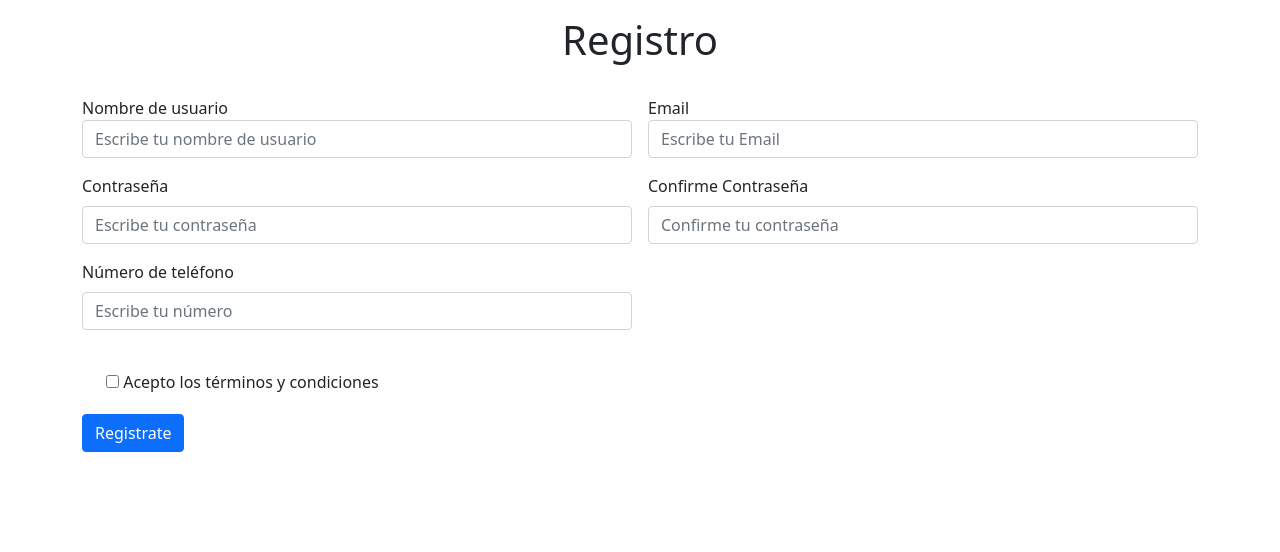
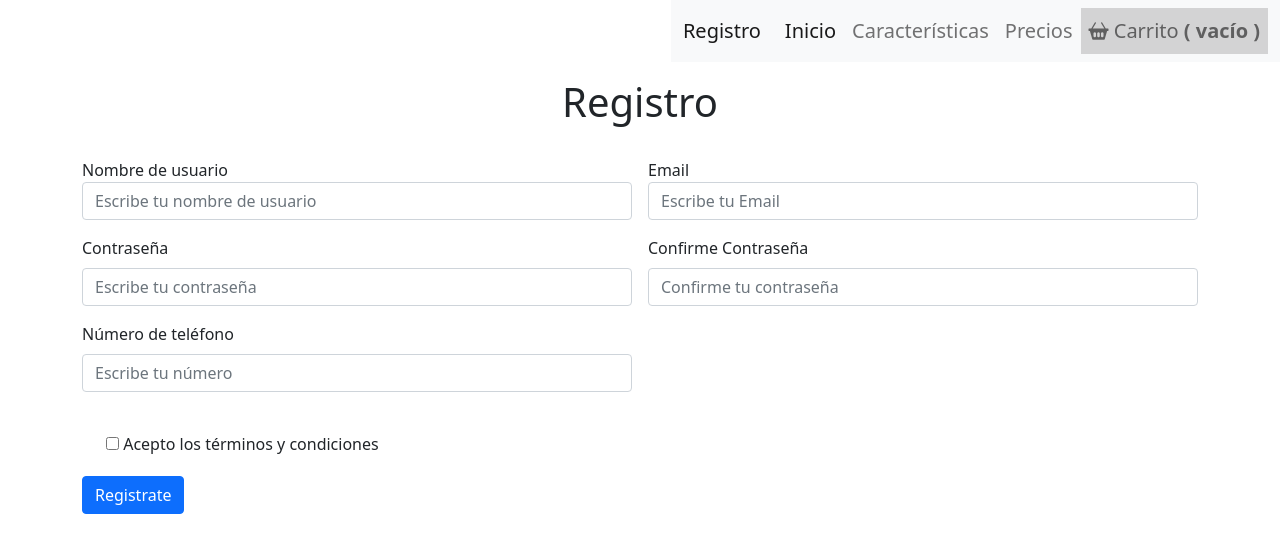
Before and after one commit to NirvanaRivera/El-pequeno-Botanico, a plain HTML site: page registro.html in a window 1280 px wide. Drawn offline with nearby package versions, Linux system fonts and the light colour scheme.

Commit message:
agregar navbar al registro

```diff
--- a/registro.html
+++ b/registro.html
@@ -11,6 +11,36 @@
     <title>Registro</title>
 </head>
 <body>
+    <div class="barraNavegacion d-flex justify-content-end">
+        <nav class="navbar navbar-expand-lg navbar-light bg-light">
+            <div class="container-fluid">
+              <a class="navbar-brand" href="registro.html">Registro</a>
+              <button class="navbar-toggler" type="button" data-bs-toggle="collapse" data-bs-target="#navbarNav" aria-controls="navbarNav" aria-expanded="false" aria-label="Toggle navigation">
+                <span class="navbar-toggler-icon"></span>
+              </button>
+              <div class="collapse navbar-collapse" id="navbarNav">
+                <ul class="navbar-nav">
+                  <li class="nav-item">
+                    <a class="nav-link active fs-5" aria-current="page" href="index.html">Inicio</a>
+                  </li>
+                  <li class="nav-item">
+                    <a class="nav-link fs-5" href="#">Características</a>
+                  </li>
+                  <li class="nav-item">
+                    <a class="nav-link fs-5" href="#">Precios</a>
+                  </li>
+                  <li class="nav-item">
+
+                    <a class="nav-link fs-5 alert-dark" href="#">
+                        <i class="bi bi-basket2-fill"></i>
+                        Carrito <span id="cantidadCarrito" class="fw-bold">(vacío)</span>
+                    </a>
+                  </li>
+                </ul>
+              </div>
+            </div>
+          </nav>
+      </div>
     <h1 class="m-3 d-flex justify-content-center">Registro</h1>
 
     <div class="container">
```
